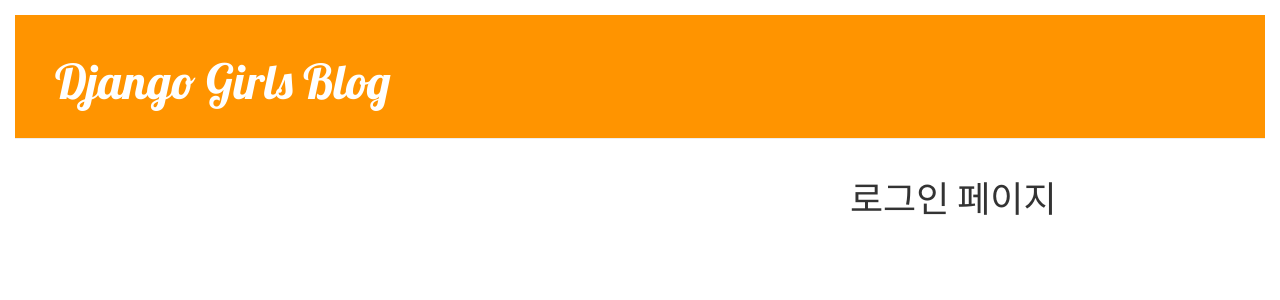
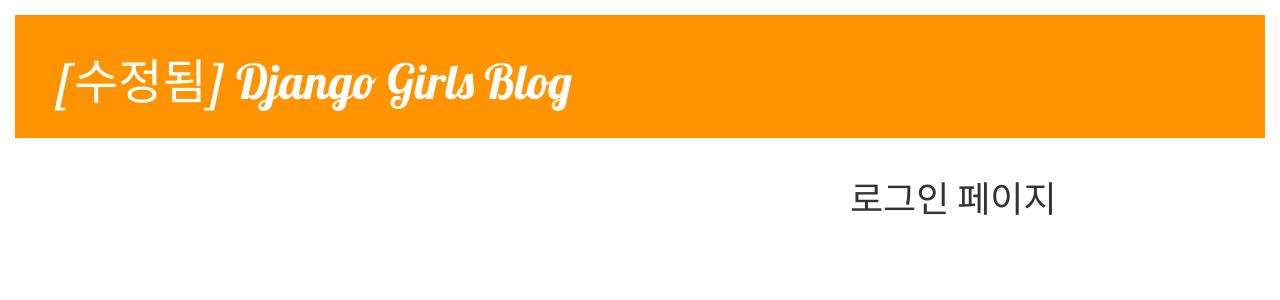
Before and after one commit to ekdma7379/my-first-blog, a Django app: page / in a window 1280 px wide. Shown: the top 300 px of the page. Run offline with Django 3.2, Linux system fonts and the light colour scheme; data that the repository does not hold is empty; some libraries are stand-ins or nearby versions.

Commit message:
[수정됨]추가 base.html

```diff
--- a/blog/templates/blog/base.html
+++ b/blog/templates/blog/base.html
@@ -14,7 +14,7 @@
                     <span class="glyphicon glyphicon-plus"></span>
                 </a>
             {% endif %}
-            <h1><a href="/">Django Girls Blog</a></h1>
+            <h1><a href="/">[수정됨] Django Girls Blog </a></h1>
 
         </div>
 
```
